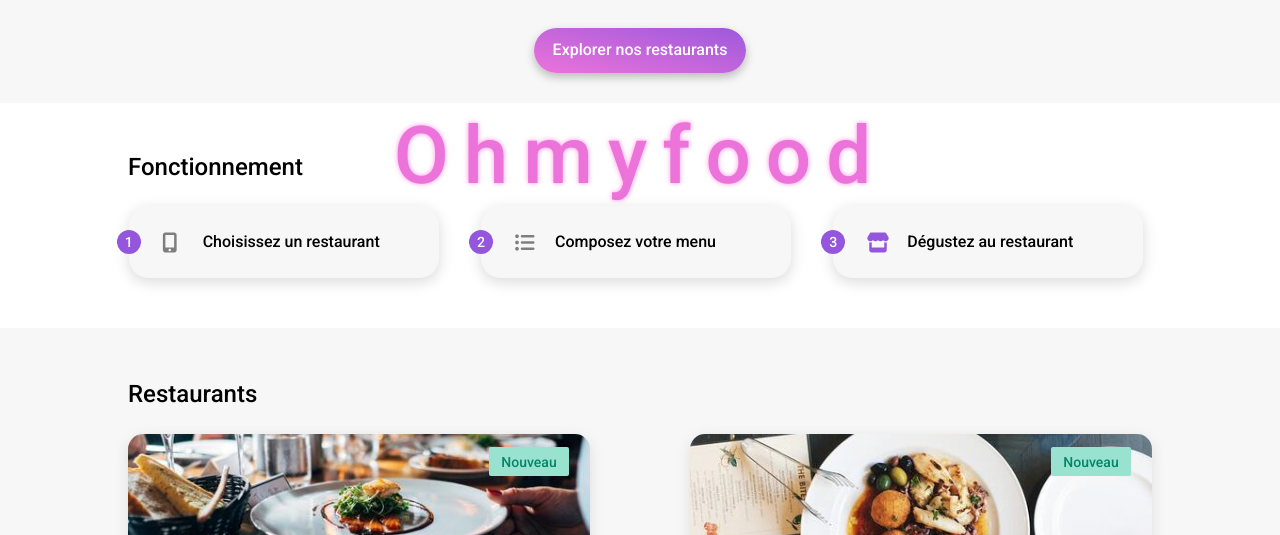
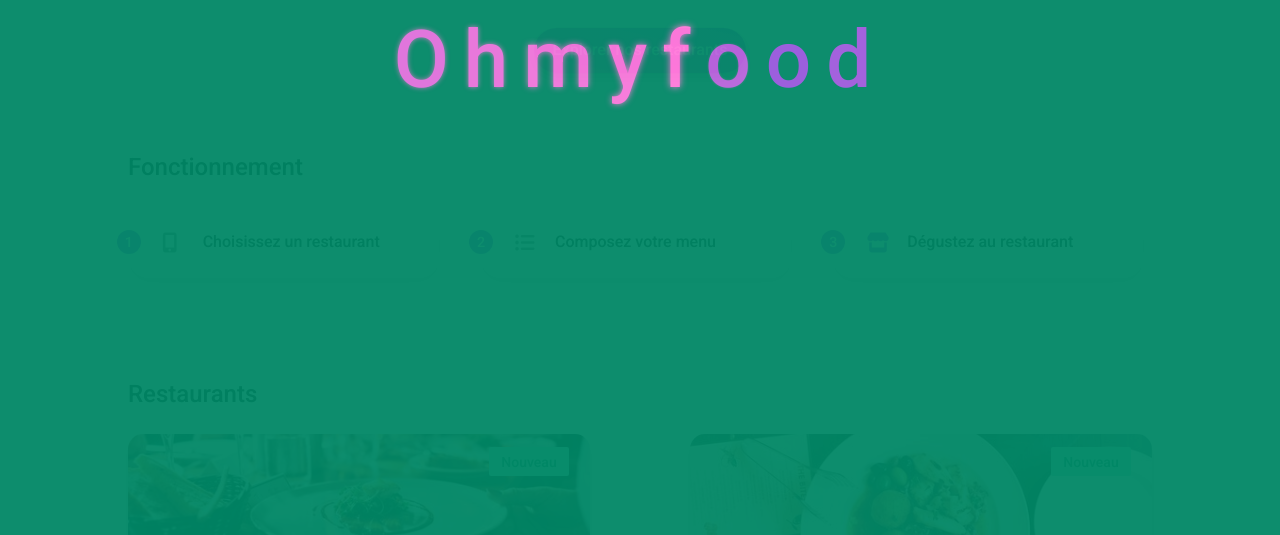
Before and after one commit to DanielDSCosta/Ohmyfood, a plain HTML site: page index.html in a window 1280 px wide. Shown: the part 265-800 px from the top of the page. Drawn offline with Linux system fonts and the light colour scheme; a web font is replaced by a local one.

Commit message:
amélioration loader

```diff
--- a/scss/layout/_loader.scss
+++ b/scss/layout/_loader.scss
@@ -1,12 +1,17 @@
 /* Loader */
 
 .loader{
-    position: absolute;
+    position: fixed;
     width: 100%;
     height: 100%;
     display: flex;
     justify-content: center;
     align-items: center;
+    opacity: 0.95;
+    background: var(--btn-green-dark);
+    top: 0;
+    z-index: 100;
+    animation: fadeout 0.1s 3s forwards;
 }
 
 .letters{
@@ -14,7 +19,7 @@
     font-size: 80px;
     letter-spacing: 15px;
     margin-bottom: 150px;
-    animation: flash 1.2s linear infinite;
+    animation: flash 1.5s linear infinite;
 }
 
 @keyframes flash {
@@ -31,3 +36,28 @@
     text-shadow: 0 0 7px var(--btn-purple-light);
    }
 }
+
+.letters:nth-child(1){
+    animation-delay: 0.1s;
+}
+.letters:nth-child(2){
+    animation-delay: 0.2s;
+}
+.letters:nth-child(3){
+    animation-delay: 0.3s;
+}
+.letters:nth-child(4){
+    animation-delay: 0.4s;
+}
+.letters:nth-child(5){
+    animation-delay: 0.5s;
+}
+.letters:nth-child(6){
+    animation-delay: 0.6s;
+}
+.letters:nth-child(7){
+    animation-delay: 0.7s;
+}
+.letters:nth-child(8){
+    animation-delay: 0.8s;
+}
```
Also changed, not shown: assets/css/main.min.css.
